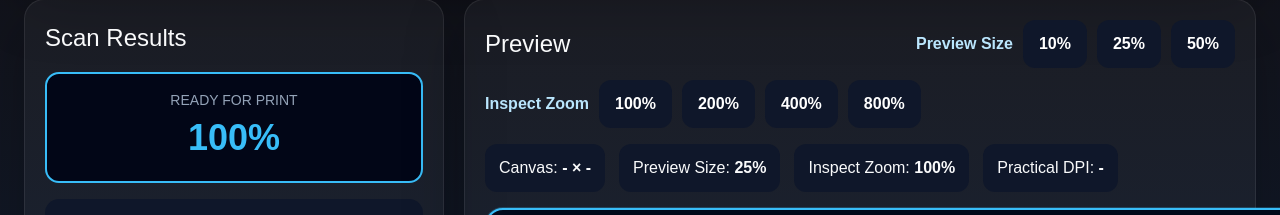
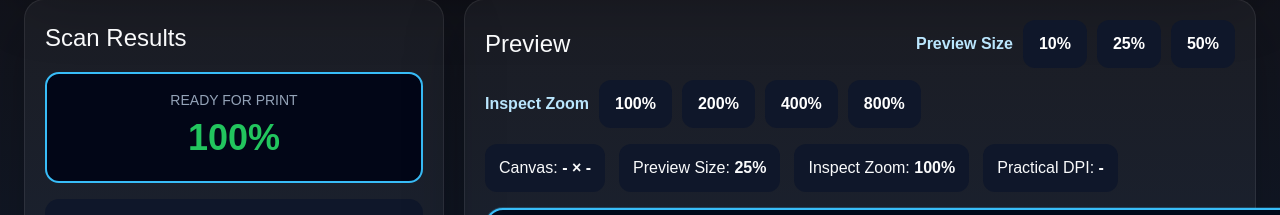
Before and after one commit to noobmacker-creator/pod-design-checker, a Next.js app: page / in a window 1280 px wide. Shown: the part 470-685 px from the top of the page. Built offline with nearby package versions, Linux system fonts and the light colour scheme.

Commit message:
backup before print score logic

```diff
--- a/app/page.tsx
+++ b/app/page.tsx
@@ -1221,7 +1221,12 @@ setFakeTransparencyDetected(fakeTransparency.detected);
   }}
 >
   <div style={{ fontSize: 14, color: '#94a3b8' }}>READY FOR PRINT</div>
-  <div style={{ fontSize: 36, fontWeight: 800, color: '#38bdf8' }}>
+  <div style={{ fontSize: 36, fontWeight: 800, color:
+  printScore >= 80
+    ? '#22c55e'
+    : printScore >= 50
+    ? '#f59e0b'
+    : '#ef4444' }}>
   {printScore}%
   </div>
 </div>
```
